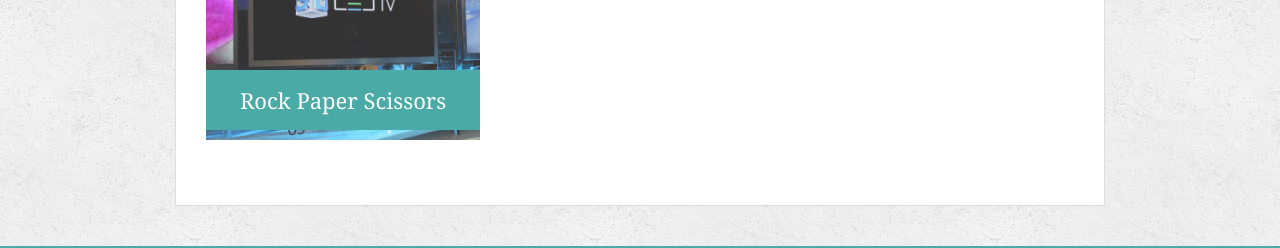
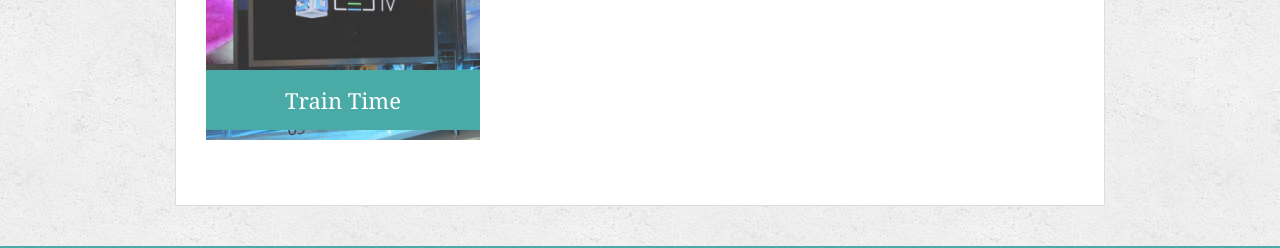
Before and after one commit to saronnhong/Bootstrap-Portfolio, a plain HTML site: page portfolio.html in a window 1280 px wide. Shown: the part 890-1138 px from the top of the page. Drawn offline with nearby package versions, Linux system fonts and the light colour scheme.

Commit message:
update link to train time

```diff
--- a/portfolio.html
+++ b/portfolio.html
@@ -76,7 +76,7 @@
           <div class="work">
             <a href="https://saronnhong.github.io/Train-Time">
               <img src="assets/images/technics-q-c-640-480-9.jpg" class="img-responsive" alt="Rock Paper Scissors">
-              <h3>Rock Paper Scissors</h3>
+              <h3>Train Time</h3>
             </a>
           </div>
         </div>
```
